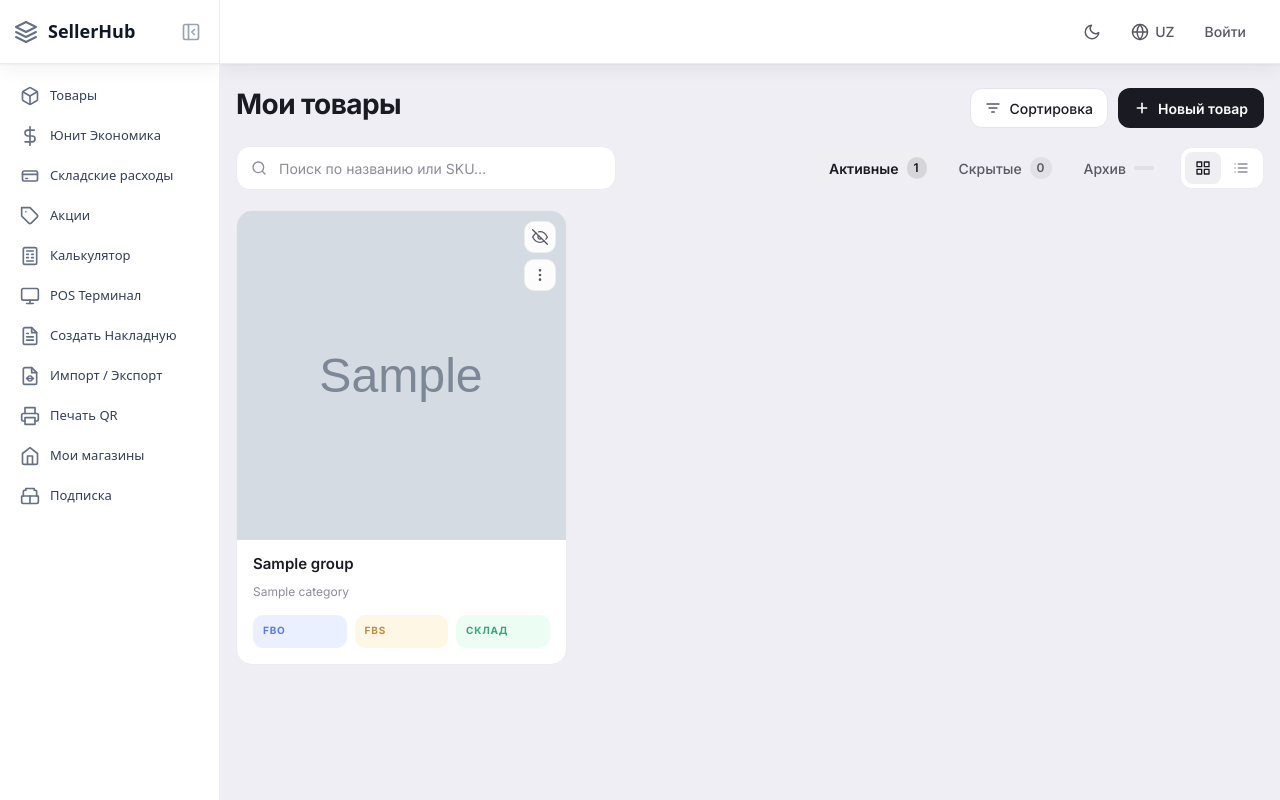
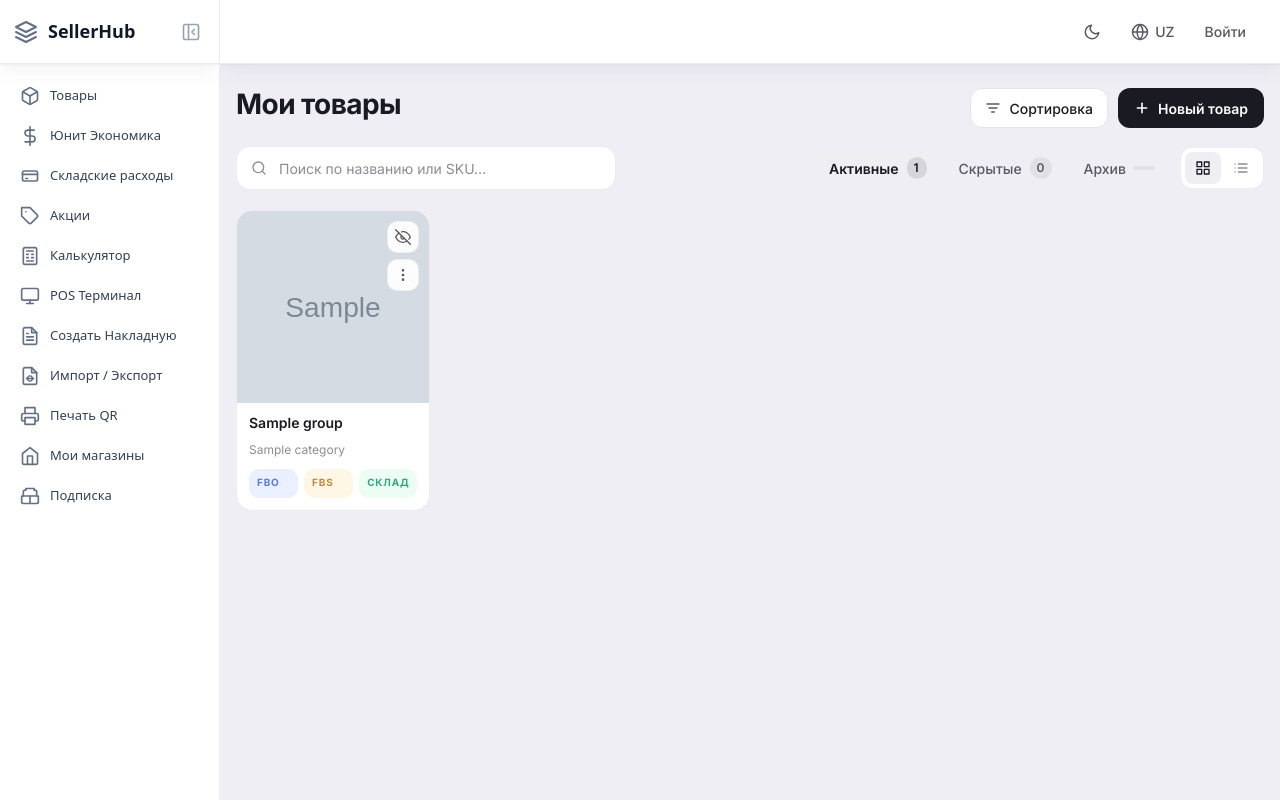
Before and after one commit to mrpattaxov-ctrl/sellerhub_uz, a Flask app: template templates/groups.html in a window 1280 px wide. Run offline with Flask 3, Linux system fonts and the light colour scheme; the template is opened without the code that fills it: most values are stand-ins (such as "Sample title", 1, 10 or a date in 2020); grey boxes marked "Sample" are stand-in pictures; parts of the project's set-up code (start-up, migrations or seed data) failed here and were passed over; some libraries are stand-ins or nearby versions.

Commit message:
Groups page: denser 5-col grid, newest-first, default first shop, no paging
- Grid: 4 → 5 columns with tighter card spacing/metrics; breakpoints
  retuned so 5-across holds down to a ~1180px window.
- Ordering: sort uzum_sort_order DESC (grows with recency) so the newest
  products lead, mirroring Uzum's Мои товары.
- Default shop: first visit auto-selects the first shop instead of all;
  Все магазины is now an explicit shop_id=all choice.
- Pagination removed: all products render on one page (total_pages=1,
  no LIMIT/OFFSET), so the pager auto-hides.

Co-Authored-By: Claude Fable 5 <noreply@anthropic.com>

```diff
--- a/products/routes.py
+++ b/products/routes.py
@@ -105,12 +105,17 @@ def groups_page():
     shop_filter = (request.args.get("shop_id") or "").strip()
     status_filter = (request.args.get("status") or "active").strip().lower()
     display_status = "archived" if status_filter in ("archived", "archive") else "active"
-    page = max(1, int(request.args.get("page") or 1))
-    per_page = 50
+    page = 1  # pagination removed — all products render on a single page
 
     # Restrict to the user's assigned shops
     uid = int(current_user.get_id())
     allowed_shop_ids = _user_shop_ids(uid)
+
+    # Default shop selection: on first visit (no shop_id param) auto-pick the
+    # first shop instead of showing every shop. The user can still choose
+    # "Все магазины" explicitly — that arrives as the sentinel shop_id=all.
+    if shop_filter == "" and allowed_shop_ids:
+        shop_filter = str(sorted(allowed_shop_ids)[0])
 
     with SessionLocal() as db:
         stmt = select(ProductGroup)
@@ -141,20 +146,21 @@ def groups_page():
             ).with_only_columns(ProductGroup.id).distinct().subquery()
             stmt = select(ProductGroup).where(ProductGroup.id.in_(select(subq)))
 
-        # Sort by sku-list position (0 = not in sku-list, goes last), then by id
+        # Newest products first (mirrors Uzum's "Мои товары" ordering). The Uzum
+        # sku-list position grows with recency, so order it DESC. Rows with 0
+        # (not in the sku-list) still sort last; id.desc() breaks any ties.
         stmt = stmt.order_by(
             (ProductGroup.uzum_sort_order == 0).asc(),
-            ProductGroup.uzum_sort_order.asc(),
-            ProductGroup.id.asc(),
+            ProductGroup.uzum_sort_order.desc(),
+            ProductGroup.id.desc(),
         )
 
         total_count = db.execute(select(func.count()).select_from(stmt.subquery())).scalar() or 0
-        total_pages = max(1, (total_count + per_page - 1) // per_page)
-        page = min(page, total_pages)
-
-        groups = db.execute(stmt.offset((page - 1) * per_page).limit(per_page)).scalars().all()
-
-        # aggregate counts only for current page
+        total_pages = 1  # single page — no LIMIT/OFFSET, all rows returned
+
+        groups = db.execute(stmt).scalars().all()
+
+        # aggregate counts for the full list
         group_ids = [g.id for g in groups]
         vstmt = (
             select(
@@ -181,10 +187,13 @@ def groups_page():
             for (gid, c, u, fbs, w, s) in db.execute(vstmt).all()
         }
 
-        # Fetch shops for the picker (with name lookup used by the cards)
-        shops = db.execute(
+        # Fetch shops for the picker (with name lookup used by the cards).
+        # Ordered by id so the first listed shop matches the auto-selected
+        # default (sorted(allowed_shop_ids)[0]).
+        shops_stmt = (
             select(Shop).where(Shop.id.in_(allowed_shop_ids)) if allowed_shop_ids else select(Shop)
-        ).scalars().all()
+        ).order_by(Shop.id)
+        shops = db.execute(shops_stmt).scalars().all()
         shops_by_id = {s.id: s for s in shops}
 
         # Tab totals (Активные / Архив) over the *visible* set (allowed shops + store filter, ignoring search)
@@ -209,7 +218,7 @@ def groups_page():
         groups=groups, agg=agg, q=q,
         current_status=display_status, shops=shops, shops_by_id=shops_by_id,
         current_shop_id=shop_filter,
-        page=page, total_pages=total_pages, total_count=total_count, per_page=per_page,
+        page=page, total_pages=total_pages, total_count=total_count,
         count_active=count_active, count_archived=count_archived,
     )
 
--- a/templates/groups.html
+++ b/templates/groups.html
@@ -197,12 +197,13 @@
 
 .pp-grid {
   display: grid;
-  grid-template-columns: repeat(4, minmax(0, 1fr));
-  gap: 18px;
+  grid-template-columns: repeat(5, minmax(0, 1fr));
+  gap: 14px;
 }
-@media (max-width: 1400px) { .pp-grid { grid-template-columns: repeat(3, minmax(0, 1fr)); } }
-@media (max-width: 1024px) { .pp-grid { grid-template-columns: repeat(2, minmax(0, 1fr)); } }
-@media (max-width: 640px)  { .pp-grid { grid-template-columns: 1fr; } }
+@media (max-width: 1180px) { .pp-grid { grid-template-columns: repeat(4, minmax(0, 1fr)); } }
+@media (max-width: 940px)  { .pp-grid { grid-template-columns: repeat(3, minmax(0, 1fr)); } }
+@media (max-width: 720px)  { .pp-grid { grid-template-columns: repeat(2, minmax(0, 1fr)); } }
+@media (max-width: 520px)  { .pp-grid { grid-template-columns: 1fr; } }
 
 .pp-card {
   background: var(--pp-surface);
@@ -241,9 +242,9 @@
 .pp-card-iconbtn:hover { color: var(--pp-text); }
 .pp-card-iconbtn.is-hidden { background: var(--pp-text); color: var(--pp-surface); border-color: transparent; }
 .pp-card-iconbtn svg { width: 16px; height: 16px; }
-.pp-card-body { padding: 14px 16px 16px; display: flex; flex-direction: column; gap: 10px; }
+.pp-card-body { padding: 11px 12px 12px; display: flex; flex-direction: column; gap: 8px; }
 .pp-card-title {
-  font-size: 15px; font-weight: 600; color: var(--pp-text);
+  font-size: 14px; font-weight: 600; color: var(--pp-text);
   line-height: 1.3; margin: 0;
   display: -webkit-box; -webkit-line-clamp: 2; -webkit-box-orient: vertical;
   overflow: hidden;
@@ -251,19 +252,19 @@
 .pp-card-cat { font-size: 12px; color: var(--pp-text-muted); }
 .pp-sku-pill {
   display: inline-block; align-self: flex-start;
-  padding: 4px 10px;
+  padding: 3px 8px;
   border-radius: 8px;
   background: var(--pp-mono-pill-bg);
   color: var(--pp-mono-pill-text);
   font-family: 'JetBrains Mono', 'SF Mono', Menlo, monospace;
-  font-size: 13px; font-weight: 700;
+  font-size: 12px; font-weight: 700;
   letter-spacing: -0.01em;
   word-break: break-all;
 }
-.pp-metrics { display: grid; grid-template-columns: repeat(3, 1fr); gap: 8px; margin-top: 4px; }
-.pp-metric { border-radius: 10px; padding: 8px 10px; display: flex; flex-direction: column; gap: 2px; }
+.pp-metrics { display: grid; grid-template-columns: repeat(3, 1fr); gap: 6px; margin-top: 2px; }
+.pp-metric { border-radius: 10px; padding: 6px 8px; display: flex; flex-direction: column; gap: 2px; }
 .pp-metric-label { font-size: 10px; font-weight: 700; letter-spacing: .08em; text-transform: uppercase; opacity: .85; }
-.pp-metric-value { font-family: 'JetBrains Mono', 'SF Mono', Menlo, monospace; font-size: 22px; font-weight: 700; font-variant-numeric: tabular-nums; line-height: 1.1; }
+.pp-metric-value { font-family: 'JetBrains Mono', 'SF Mono', Menlo, monospace; font-size: 18px; font-weight: 700; font-variant-numeric: tabular-nums; line-height: 1.1; }
 .pp-metric.fbo { background: var(--pp-fbo-bg); color: var(--pp-fbo-fg); }
 .pp-metric.fbs { background: var(--pp-fbs-bg); color: var(--pp-fbs-fg); }
 .pp-metric.wh  { background: var(--pp-wh-bg);  color: var(--pp-wh-fg);  }
@@ -367,11 +368,11 @@
     <div class="pp-store-picker" id="ppStorePicker">
       <button type="button" class="pp-store-trigger" id="ppStoreTrigger">
         <svg viewBox="0 0 24 24" fill="none" stroke="currentColor" stroke-width="2" stroke-linecap="round" stroke-linejoin="round"><path d="M3 9l9-7 9 7v11a2 2 0 0 1-2 2H5a2 2 0 0 1-2-2z"/><polyline points="9 22 9 12 15 12 15 22"/></svg>
-        <span id="ppStoreLabel">{{ shops | selectattr('id', 'equalto', current_shop_id|int) | map(attribute='name') | first | default("Barcha do'konlar" if lang == "uz" else "Все магазины") if current_shop_id else ("Barcha do'konlar" if lang == "uz" else "Все магазины") }}</span>
+        <span id="ppStoreLabel">{% if current_shop_id and current_shop_id != 'all' %}{{ shops | selectattr('id', 'equalto', current_shop_id|int) | map(attribute='name') | first | default("Barcha do'konlar" if lang == "uz" else "Все магазины") }}{% else %}{{ "Barcha do'konlar" if lang == "uz" else "Все магазины" }}{% endif %}</span>
         <svg class="pp-chev" viewBox="0 0 20 20" fill="none"><path d="M5 7.5L10 12.5L15 7.5" stroke="currentColor" stroke-width="1.67" stroke-linecap="round" stroke-linejoin="round"/></svg>
       </button>
       <div class="pp-store-menu">
-        <div class="pp-store-item {{ 'selected' if not current_shop_id }}" data-shop-id="">{{ "Barcha do'konlar" if lang == "uz" else "Все магазины" }}</div>
+        <div class="pp-store-item {{ 'selected' if current_shop_id == 'all' }}" data-shop-id="all">{{ "Barcha do'konlar" if lang == "uz" else "Все магазины" }}</div>
         {% for s in shops %}
         <div class="pp-store-item {{ 'selected' if current_shop_id == s.id|string }}" data-shop-id="{{ s.id }}">{{ s.name or s.uzum_id }}</div>
         {% endfor %}
```
